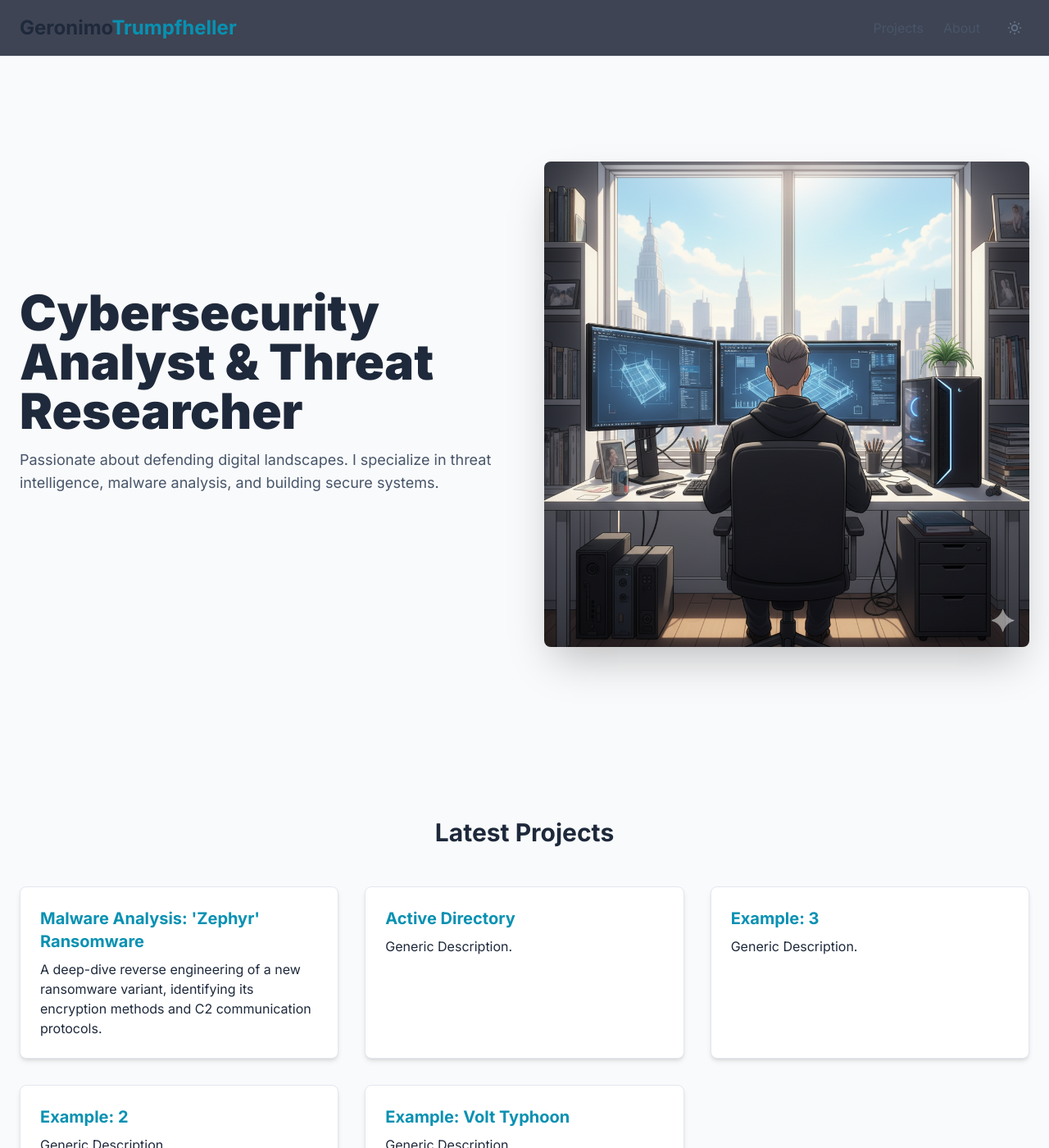
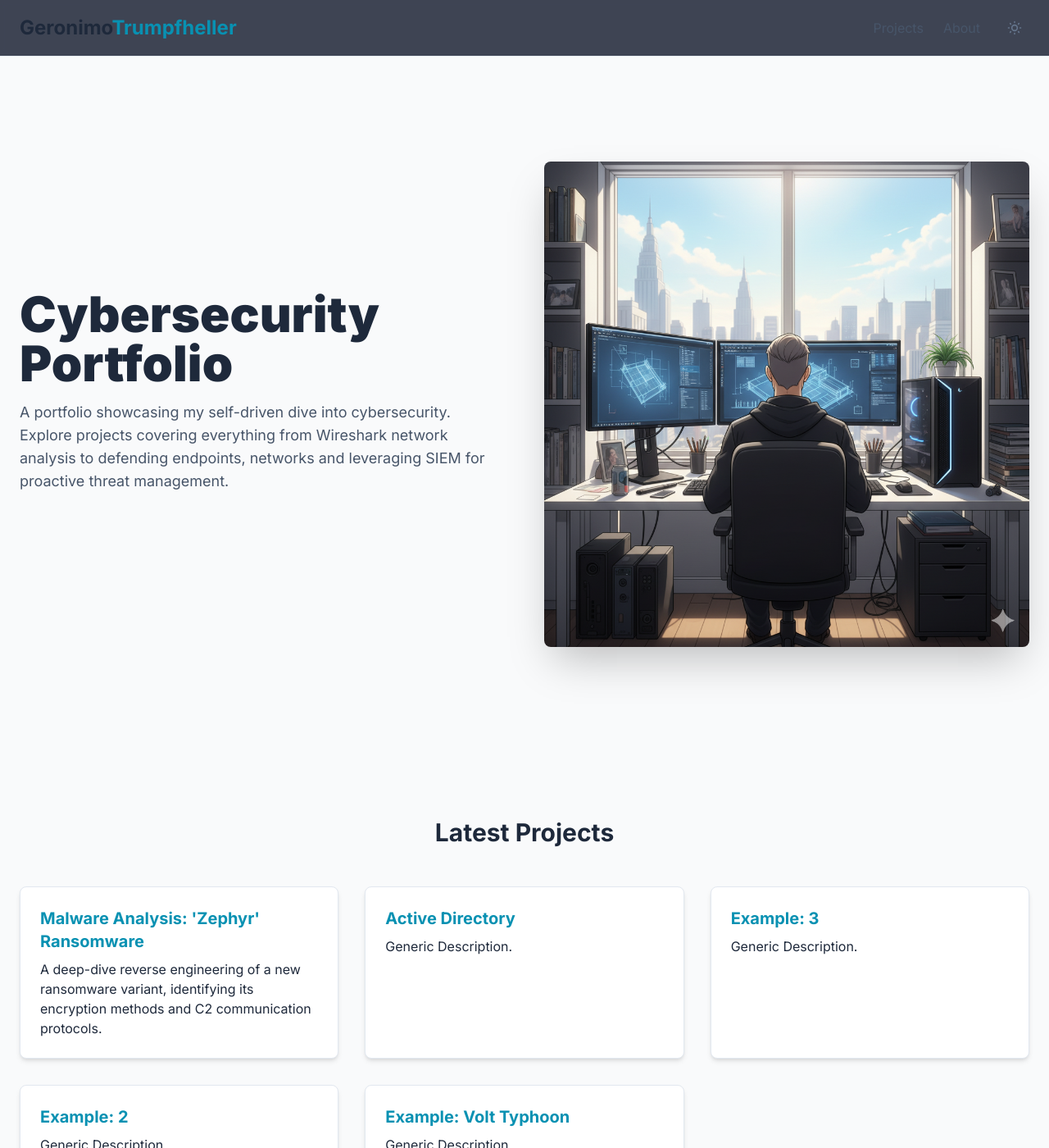
Before and after one commit to IamMo31/iammo31.github.io, a Jekyll site: the page built from index.md, in a window 1280 px wide and 1400 px high. Shown: the whole window at 82% size. Built offline with Jekyll 4.4.1, drawn with Linux system fonts in a browser that asks for light colours; nearby versions of some CDN libraries; some of the changed text lies outside the part shown.

Commit message:
docs updated

```diff
--- a/_includes/footer.html
+++ b/_includes/footer.html
@@ -24,7 +24,7 @@
 					</a>
                 </div>
                 <div class="text-sm text-cyan-200 dark:text-cyan-400 text-center md:text-right">
-                    <p>&copy; 2025 {{ site.author }}. All Rights Reserved.</p>
+                    <p>&copy; {{ site.time | date: "%Y" }} {{ site.author }}</p>
                 </div>
             </div>
         </div>
--- a/assets/css/style.css
+++ b/assets/css/style.css
@@ -14,8 +14,6 @@
 	--bg-post-pale: #FFFFFF;
 	--color-text: #1f2937;
     --color-text-light: #6b7280;
-    --color-heading: #0f172a;
-    --color-heading-light: #374151;
     --color-inline-code-bg: #e5e7eb;
     --color-inline-code-text: #1f2937;
     --color-code-block-bg: #f3f4f6;
@@ -32,8 +30,6 @@
 	--bg-post-pale: #1e293b; /* bg-slate-800 */
 	--color-text: #e5e7eb;
     --color-text-light: #9ca3af;
-    --color-heading: #f4f6f9;
-    --color-heading-light: #e5e7eb;
     --color-inline-code-bg: #374151;
     --color-inline-code-text: #e5e7eb;
     --color-code-block-bg: #1f2937;
@@ -47,7 +43,7 @@
 
 /* --- Typografie Styles --- */
 .prose h1, .prose h2, .prose h3, .prose h4 {
-    color: var(--color-heading);
+    color: var(--accent-color-headline);
     font-weight: 700;
     margin-bottom: 1rem;
 }
@@ -146,3 +142,11 @@
     margin-top: 0.75rem;
     line-height: 1.4;
 }
+
+p {
+  margin-bottom: 1em; /* Fügt einen Abstand von 1 Zeilenhöhe unter jedem Absatz hinzu */
+}
+
+.leading-relaxed {
+  margin-bottom: 1em;
+}
--- a/index.md
+++ b/index.md
@@ -6,13 +6,13 @@
 <section class="container mx-auto px-6 py-20 md:py-32">
     <div class="grid md:grid-cols-2 gap-12 items-center">
         <div class="text-center md:text-left">
-            <h1 class="text-4xl md:text-6xl font-black leading-tight mb-4" style="color: var(--accent-color-headline);">Cybersecurity Analyst & Threat Researcher</h1>
+            <h1 class="text-4xl md:text-6xl font-black leading-tight mb-4" style="color: var(--accent-color-headline);">Cybersecurity Portfolio</h1>
             <p class="text-lg mb-8" style="color: var(--accent-color-txt);">
-                Passionate about defending digital landscapes. I specialize in threat intelligence, malware analysis, and building secure systems.
+                A portfolio showcasing my self-driven dive into cybersecurity. Explore projects covering everything from Wireshark network analysis to defending endpoints, networks and leveraging SIEM for proactive threat management.
             </p>
         </div>
         <div>
-            <img id="hero-image" src="/assets/img/hero_dark.png" alt="Abstract image representing cybersecurity" class="rounded-lg shadow-2xl mx-auto">
+            <img id="hero-image" src="/assets/img/hero_dark.png" alt="An AI-generated image." title="This image is AI-generated." class="rounded-lg shadow-2xl mx-auto">
         </div>
     </div>
 </section>
@@ -39,8 +39,17 @@
 <section id="about" class="py-20" style="background-color: var(--accent-color-pale);">
     <div class="container mx-auto px-6 text-center max-w-3xl">
         <h2 class="text-3xl font-bold mb-4" style="color: var(--accent-color-headline);">About Me</h2>
-        <p class="leading-relaxed" style="color: var(--accent-color-txt);">
-            Hello! I'm a dedicated cybersecurity professional with a knack for unraveling complex digital threats...
+        <p class="leading-relaxed" align="left" style="color: var(--accent-color-txt);">
+            Hello! My name is Geronimo, I'm a dedicated cybersecurity enthusiast with a Bachelor's degree in Computer Science, with a clear goal: to launch my career in the cybersecurity field. My passion for this area began during my adolescence, captivated by crime shows where computer specialists used their analytical and technical skills to solve complex cases.
+        </p>
+        <p class="leading-relaxed" align="left" style="color: var(--accent-color-txt);">
+            This fascination led me to delve deeper into IT security during my university studies. I started by teaching myself with a book on hacking and later attended an IT security course, which provided a new perspective on the field's many facets.
+        </p>
+        <p class="leading-relaxed" align="left" style="color: var(--accent-color-txt);">
+            A significant personal experience with cybercrime  further fueled my commitment, motivating me to pursue self-education in early 2025 with renewed focus. Since then, I've been building my skills in various cybersecurity domains—from foundational principles and frameworks to advanced topics like digital forensics, incident response, and threat hunting. I'm learning to use industry-standard tools and building a solid understanding of risk management, network, endpoint, and application security.
+        </p>
+        <p class="leading-relaxed" align="left" style="color: var(--accent-color-txt);">
+            I am highly motivated to apply my skills and knowledge in a practical setting and contribute to protecting digital infrastructures.
         </p>
     </div>
 </section>
```
Also changed, not shown: projects.md (+2 -2 lines).
